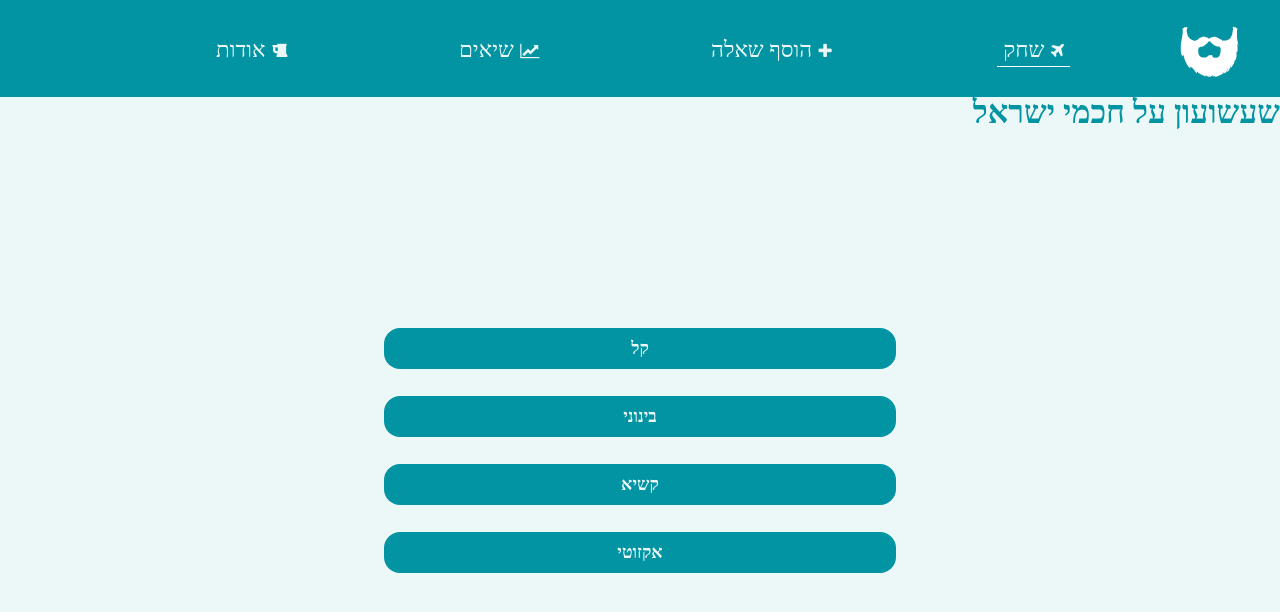
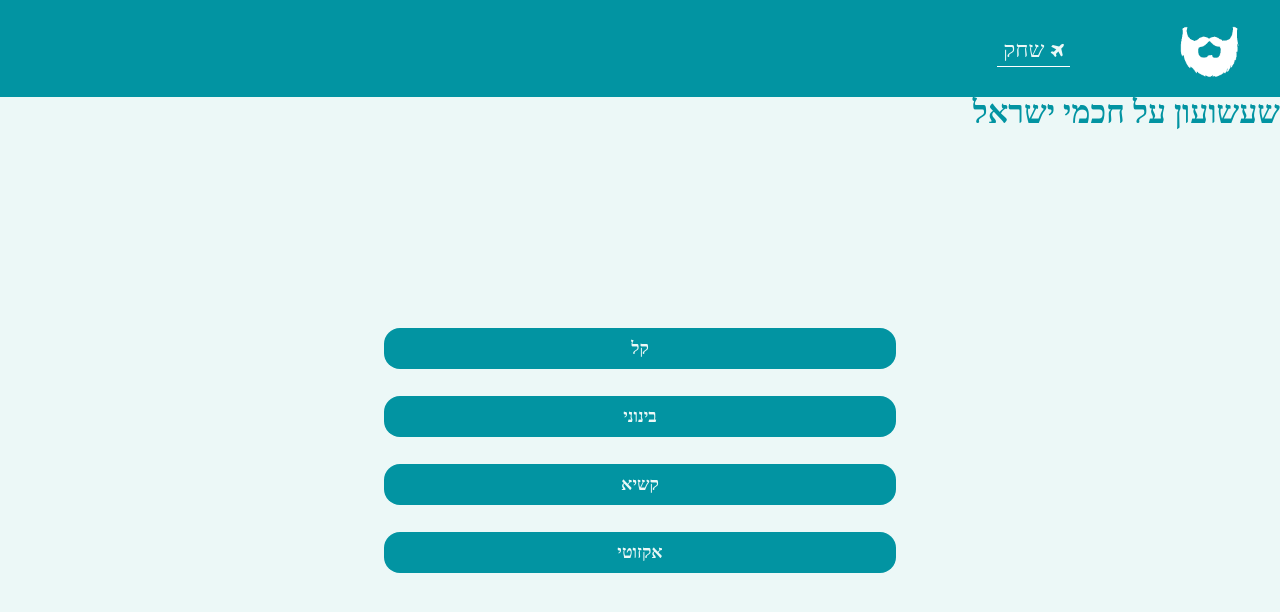
Before and after one commit to nitayke/hahamim, a Jekyll site: the page built from index.html, in a window 1280 px wide and 900 px high. Shown: the top 612 px of the window. Built offline with Jekyll 4.4.1, drawn with Linux system fonts in a browser that asks for light colours; comment, search, counter and statistics services are not loaded.

Commit message:
disable rest

```diff
--- a/_layouts/default.html
+++ b/_layouts/default.html
@@ -40,8 +40,8 @@
                 <a href="index.html" class="nav-links active-page">
                 <i class='fa fa-plane nav-icons'></i>שחק</a>
                 </li>
-                <li class="nav-items">
-                    <a href="" class="nav-links">
+                <!-- <li class="nav-items">
+                    <a href="add-question.html" class="nav-links" disabled>
                     <i class='fa fa-plus nav-icons'></i>הוסף שאלה</a>
                 </li>
                 <li class="nav-items">
@@ -51,7 +51,7 @@
                 <li class="nav-items">
                     <a href="about.html" class="nav-links">
                     <i class='fa fa-beer nav-icons'></i>אודות</a>
-                </li>
+                </li> -->
             </ul>
         </div>
     </nav>
```
